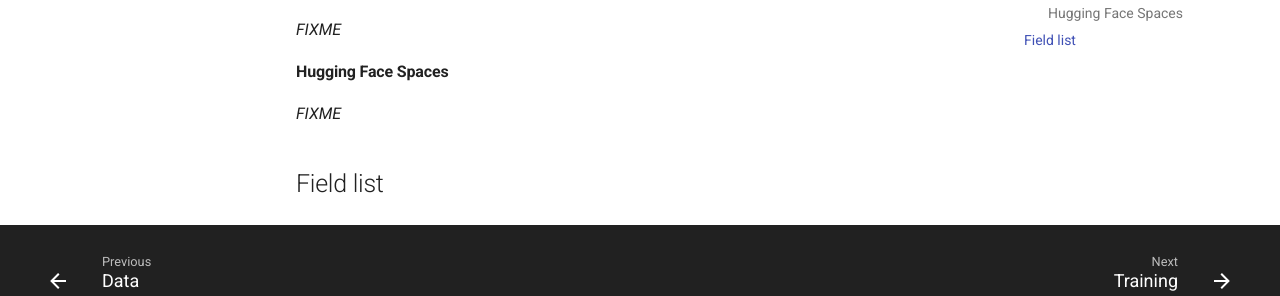
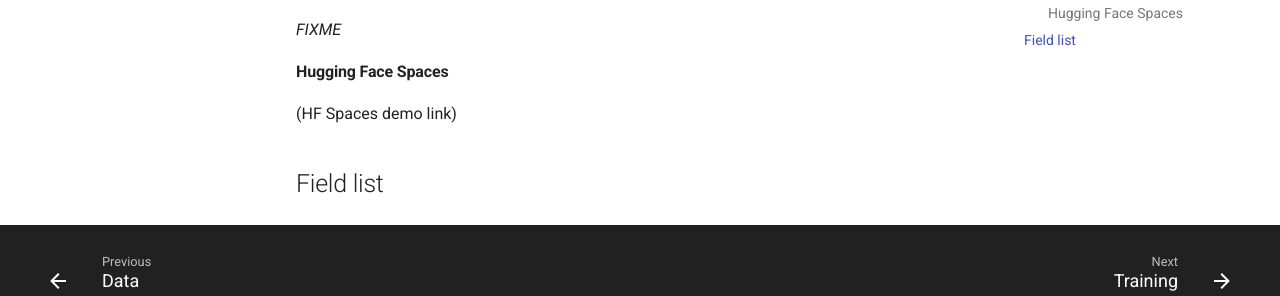
Before and after one commit to Nota-NetsPresso/netspresso-trainer, an MkDocs documentation site: the page built from docs/components/augmentation.md, in a window 1280 px wide and 900 px high, scrolled down 1266 px. Shown: the part 518-814 px from the top of the window. Built offline with MkDocs 1.6.1 and Material for MkDocs 9.7.7, drawn with Linux system fonts in a browser that asks for light colours; comment, search, counter and statistics services are not loaded.

Commit message:
#145 add placeholder for HF Space demo

```diff
--- a/docs/components/augmentation.md
+++ b/docs/components/augmentation.md
@@ -46,13 +46,7 @@
 *FIXME*
 
 #### Hugging Face Spaces
-*FIXME*
 
-<script
-	type="module"
-	src="https://gradio.s3-us-west-2.amazonaws.com/3.28.0/gradio.js"
-></script>
-
-<gradio-app src="https://nota-ai-compressed-wav2lip.hf.space"></gradio-app>
+(HF Spaces demo link)
 
 ## Field list
```
Also changed, not shown: docs/components/training.md (+2 -1 lines).
